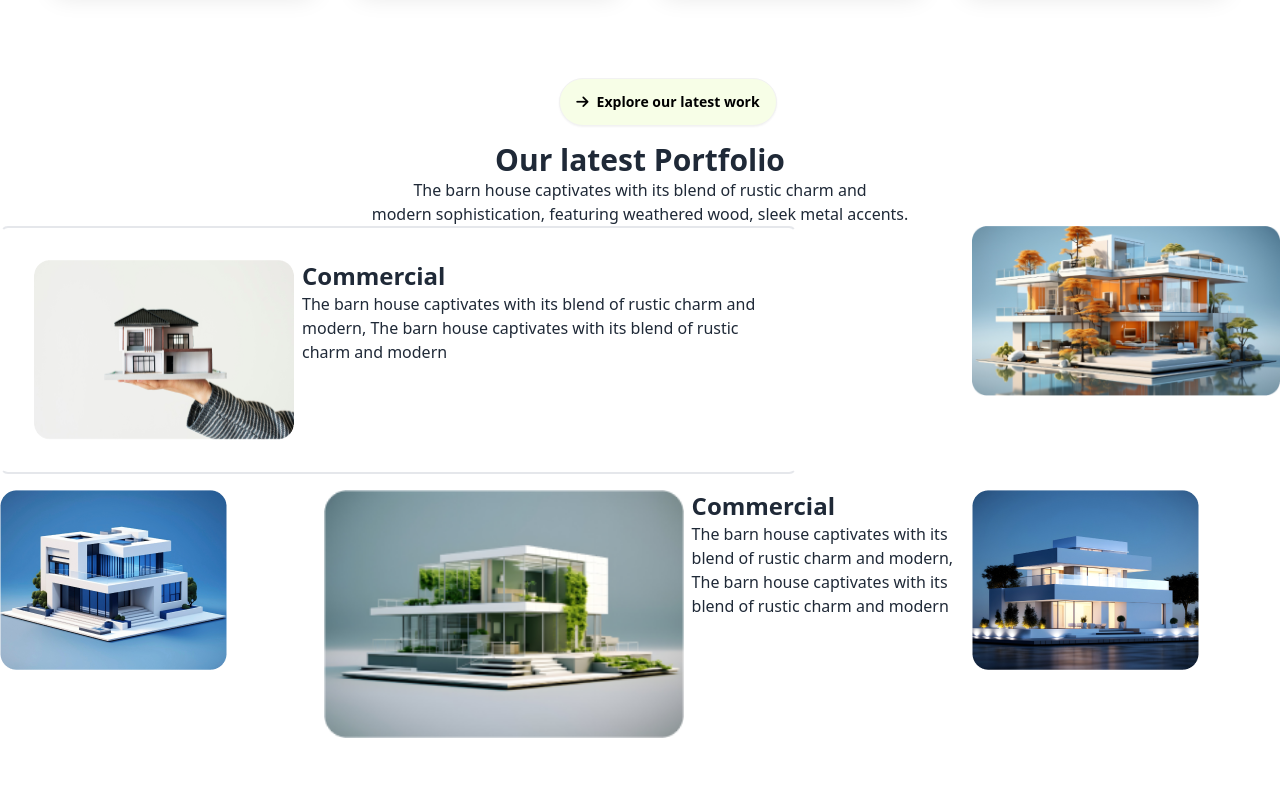
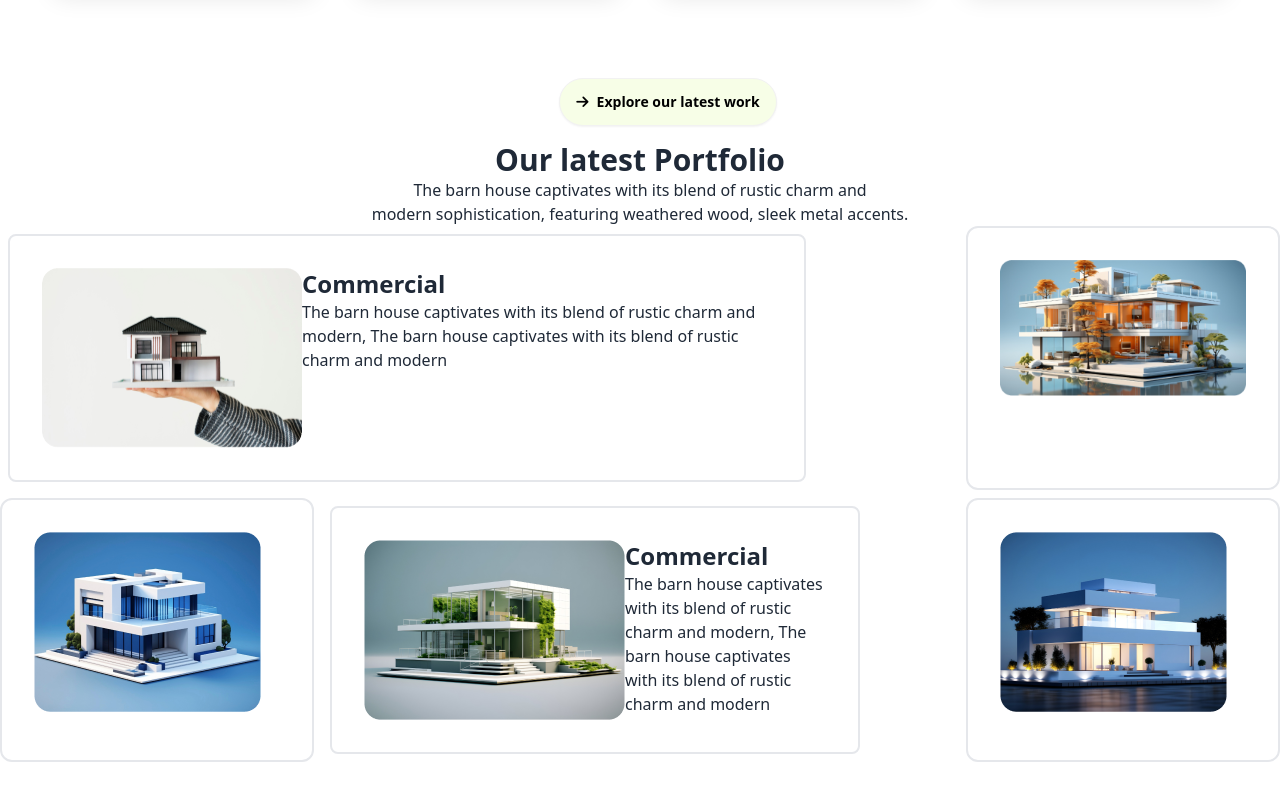
Before and after one commit to githubroycode/assignment-three-project, a plain HTML site: page index.html in a window 1280 px wide. Shown: the part 1982-2782 px from the top of the page. Drawn offline with nearby package versions, Linux system fonts and the light colour scheme.

```diff
--- a/index.html
+++ b/index.html
@@ -247,8 +247,8 @@
       featuring weathered
       wood, sleek metal accents.</p>
     <!-- commercial project -->
-    <div class="grid grid-cols-1 lg:grid-cols-4 grid-rows-2 gap-4">
-      <div class="col-span-3 flex gap-2 border-solid border-2 border-x-white rounded-lg p-8 lg:w-5/6">
+    <div class="grid grid-cols-1 lg:grid-cols-4 grid-rows-2 gap-2">
+      <div class="col-span-3 flex border-2 m-2 border-solid rounded-lg p-8 lg:w-5/6">
         <img src="./assets/img1.png" alt="">
         <div>
           <h3 class="font-bold text-2xl">Commercial</h3>
@@ -256,21 +256,21 @@
         </div>
       </div>
 
-      <div>
+      <div class="border-2 border-solid p-8 rounded-xl">
         <img src="./assets/img2.png" alt="">
       </div>
       <!--  -->
-      <div>
+      <div class="border-2 border-solid p-8 rounded-xl">
         <img src="./assets/img3.png" alt="">
       </div>
-      <div class="col-span-2 flex gap-2">
+      <div class="col-span-2 flex border-2 m-2 border-solid rounded-lg p-8 lg:w-5/6">
         <img src="./assets/img4.png" alt="">
         <div>
           <h3 class="font-bold text-2xl">Commercial</h3>
           <p>The barn house captivates with its blend of rustic charm and modern, The barn house captivates with its blend of rustic charm and modern</p>
         </div>
       </div>
-      <div>
+      <div class="border-2 border-solid p-8 rounded-xl">
         <img src="./assets/img5.png" alt="">
       </div>
     </div>
```
Also changed, not shown: note.txt.
